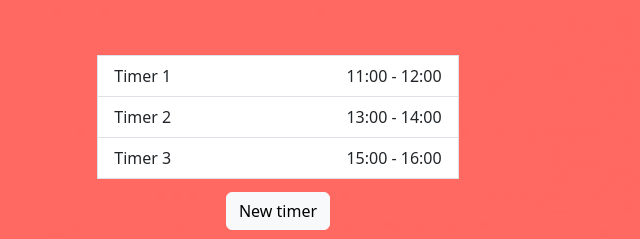
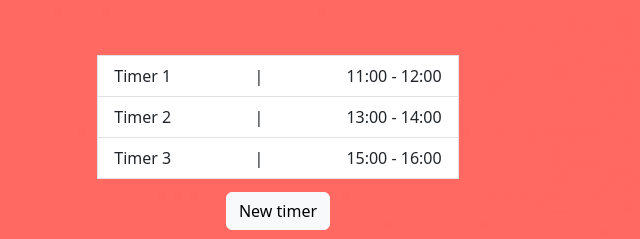
Before and after one commit to Zarrylon/Zarrylon.github.io, a plain HTML site: page index.html in a window 1280 px wide. Shown: the part 424-663 px from the top of the page, 362-1002 px from the left. Drawn offline with nearby package versions, Linux system fonts and the light colour scheme.

Commit message:
Fixed index.html
Lists weren't shown properly

```diff
--- a/index.html
+++ b/index.html
@@ -57,14 +57,17 @@
         <div class="col-sm-6 col-md-4 align-items-center mx-auto">
           <li class="list-group-item d-flex justify-content-between align-items-center">
             <span>Timer 1</span>
+            <span> | </span>
             <span>11:00 - 12:00</span>
           </li>
           <li class="list-group-item d-flex justify-content-between align-items-center">
             <span>Timer 2</span>
+            <span> | </span>
             <span>13:00 - 14:00</span>
           </li>
           <li class="list-group-item d-flex justify-content-between align-items-center">
             <span>Timer 3</span>
+            <span> | </span>
             <span>15:00 - 16:00</span>
           </li>
         </div>
```
